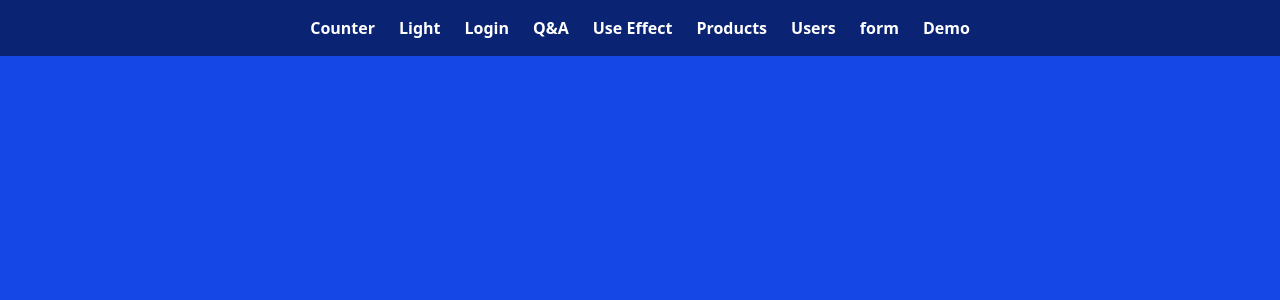
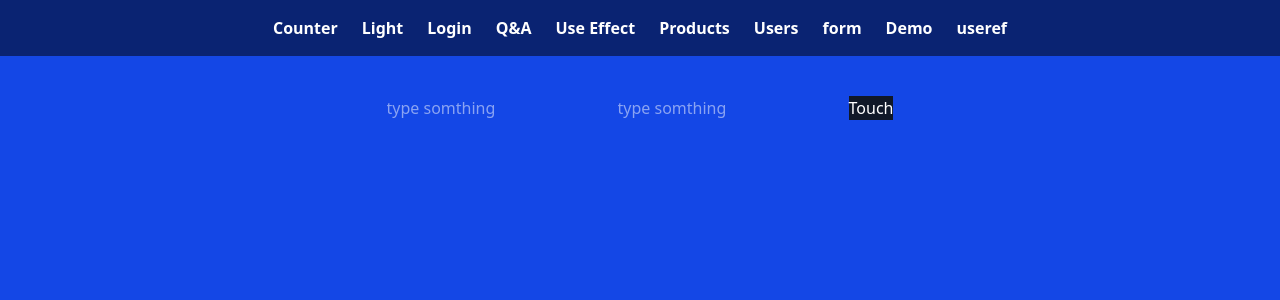
Before and after one commit to abishekvpm2025/Newstate_proj, a React (Vite) app: page /useref in a window 1280 px wide. Shown: the top 300 px of the page. Built offline with nearby package versions, Linux system fonts and the light colour scheme.

Commit message:
useref updated

```diff
--- a/src/App.jsx
+++ b/src/App.jsx
@@ -11,6 +11,7 @@ import Useproduct from "./Components/Useproduct.jsx";
 import Empname from "./Components/Empname.jsx";
 import Form from "./Components/Form.jsx";
 import StateDemo from "./Components/StateDemo.jsx";
+import Useref from "./Components/Useref.jsx";
 
 const App = () => {
   return (
@@ -48,6 +49,11 @@ const App = () => {
         <Link to="demo" className="hover:text-yellow-300 font-bold" >
         Demo
         </Link>
+        <Link to="useref" className="hover:text-yellow-300 font-bold" >
+        useref
+        </Link>
+
+
 
       </nav>
 
@@ -63,6 +69,7 @@ const App = () => {
            <Route path="empdata" element={< Empname />}/>
            <Route path="form" element={< Form />}/>
            <Route path="demo" element={< StateDemo />}/>
+           <Route path="useref" element={< Useref />}/>
         </Routes>
       </div>
     </div>
--- a/src/Components/Counter.jsx
+++ b/src/Components/Counter.jsx
@@ -3,6 +3,9 @@ import React, { useState } from "react";
 // ---- Page 1: Counter ----
 const Counter = () => {
   const [count, setCount] = useState(0);
+
+  console.log("component render");
+
   return (
     <div className="flex flex-col items-center gap-4">
       <h1 className="text-2xl font-bold">Counter Page</h1>
--- a/src/Components/StateDemo.jsx
+++ b/src/Components/StateDemo.jsx
@@ -12,6 +12,7 @@ const StateDemo = () => {
     { id: 1, name: "Abi" },
     { id: 2, name: "Ram" },
   ]);
+
 
   return (
     <div style={{ padding: "20px" }}>
--- /dev/null
+++ b/src/Components/Useref.jsx
@@ -0,0 +1,61 @@
+import { useEffect, useRef } from "react";
+
+const Useref = () => {
+  console.log("component render");
+
+  const refdata = useRef(null);
+
+  const h1data = useRef(null);
+
+  const buttonref = useRef(null);
+
+  const butt = useRef(null);
+
+  const handlechange = () => {
+    console.log("yesref render");
+
+    console.log(refdata.current.value);
+
+    h1data.current.textContent = refdata.current.value;
+
+    const  arraypush =JSON.parse(localStorage.getItem("myarray")) || []
+
+    arraypush.push(refdata)
+
+    localStorage.setItem(["mydata", JSON.stringify(arraypush)]);
+  };
+
+  const changecolor = () => {
+    const inputvalue = buttonref.current.value;
+
+    if (inputvalue.toLowerCase() === "off") {
+      butt.current.style.backgroundColor = "green";
+    } else {
+      butt.current.style.backgroundColor = "";
+    }
+  };
+
+  return (
+    <>
+      <div>
+        <h1 ref={h1data}></h1>
+        <input
+          type="text"
+          placeholder="type somthing "
+          ref={refdata}
+          onChange={handlechange}
+        />
+      </div>
+      <div>
+        <input
+          ref={buttonref}
+          type="text"
+          placeholder="type somthing "
+          onChange={changecolor}
+        />
+        <button className="bg-gray-900" ref={butt}>Touch </button>
+      </div>
+    </>
+  );
+};
+export default Useref;
```
